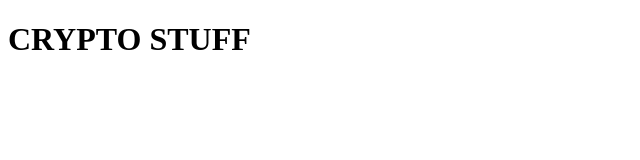
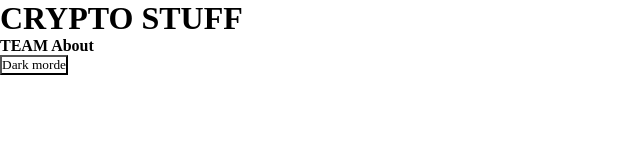
Before and after one commit to marweentimbreza/landing-page, a plain HTML site: page index.html in a window 1280 px wide. Shown: the whole page, without its empty margins (0-640 px from the left). Drawn offline with Linux system fonts and the light colour scheme; files that its build step writes are made by us from their sources.

Commit message:
added the navigation bar
Created new lines for the navigation bar

```diff
--- a/index.html
+++ b/index.html
@@ -7,9 +7,22 @@
    <link rel="stylesheet" href="style.css">
    <title>Crypto Stuff</title>
 </head>
+
 <body>
-   <!--This is the navigation bar-->
-   <h1>CRYPTO STUFF</h1>
+   <!--navigation bar-->
+   <h1>CRYPTO STUFF <!--This is the title change later--> </h1>
+
+   <div class="navigation-bar">
+      <div class="navigation-bar-settings">
+         <strong>
+            TEAM
+         </strong>
+         <strong>
+            About
+         </strong>
+      </div>
+   </div>
+   <button type="submit">Dark morde</button>
 
 
 
--- /dev/null
+++ b/styles/style.css
@@ -0,0 +1,7 @@
+*{
+   margin: 0px;
+   padding: 0px;
+   background-color: white;
+   scroll-behavior: smooth;
+   font-family: 'Times New Roman', Times, serif;
+}
```
Also changed, not shown: style.css (deleted).
